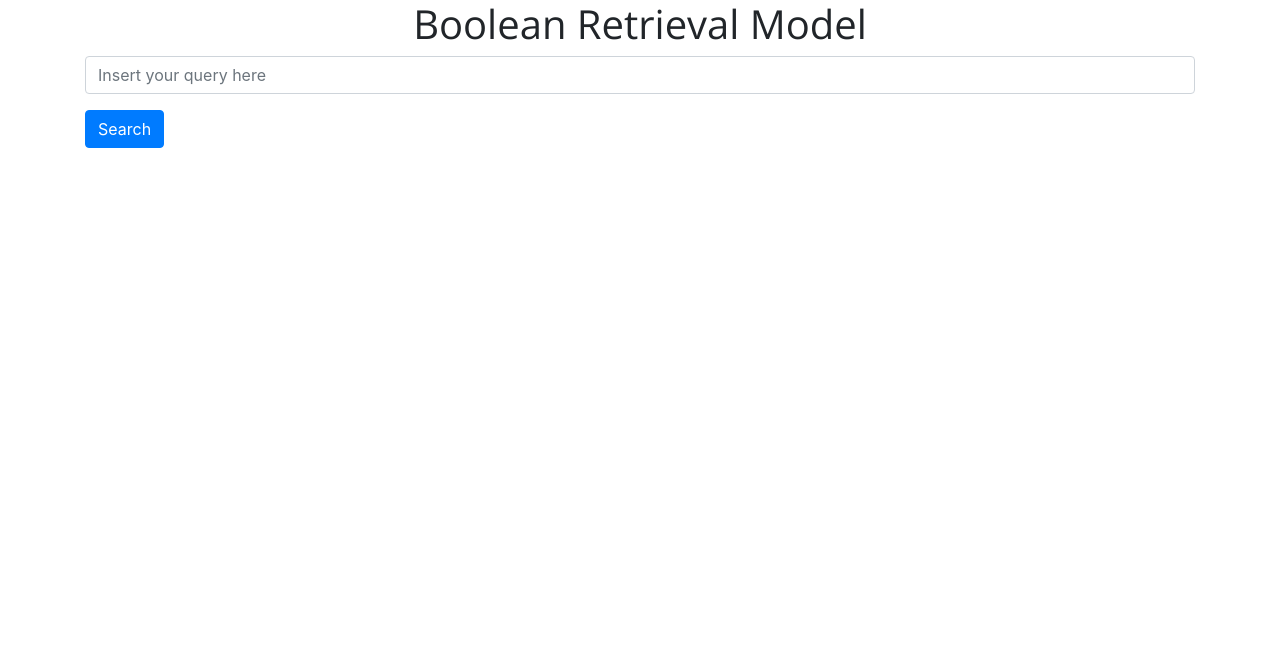
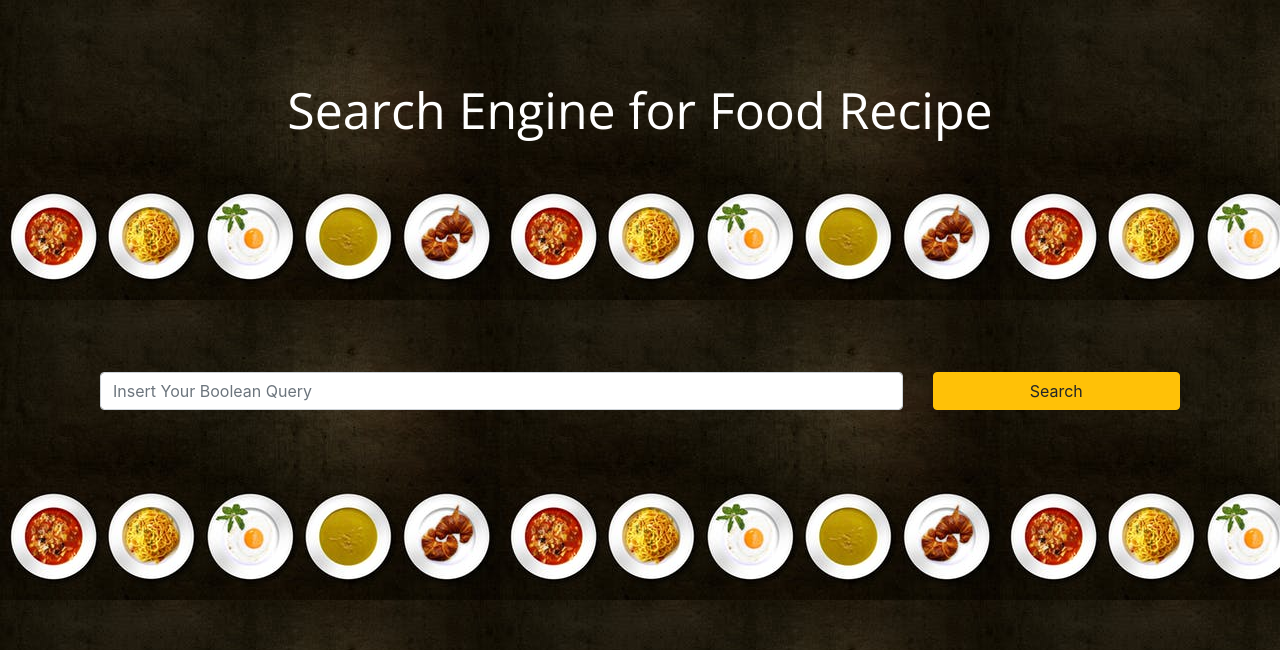
Before and after one commit to xabela/boolean-search-engine-food-recipe, a Flask app: page / in a window 1280 px wide. Shown: the top 650 px of the page. Run offline with Flask 2, Linux system fonts and the light colour scheme; parts of the project's set-up code (start-up, migrations or seed data) failed here and were passed over; some libraries are stand-ins or nearby versions.

Commit message:
no doc retrieved & home design

```diff
--- a/conversion.py
+++ b/conversion.py
@@ -106,7 +106,7 @@ class Conversion:
 		return print(" ".join(self.postfix))
 
 query = "nasi and ayam not(daging or telur)"
-query2 = "(ayam and goreng)or ijo"
+query2 = "(ayam and goreng)and ijo"
 obj = Conversion(query)
 obj.infixToPostfix(query2)
 
--- a/main.py
+++ b/main.py
@@ -14,8 +14,11 @@ def retrieval(result):
     doc_makanan = soup.find_all("doc")
 
     documents = []
-    for index in result:
-        documents.append(doc_makanan[index])
+    if (result):
+        for index in result:
+            documents.append(doc_makanan[index])
+    else:
+        document = []
 
     file.close()
     return documents
--- a/templates/home.html
+++ b/templates/home.html
@@ -1,4 +1,48 @@
 <!DOCTYPE html>
+<html lang="en">
+
+<head>
+    <meta charset="UTF-8">
+    <meta name="viewport" content="width=device-width, initial-scale=1.0">
+    <link rel="stylesheet" href="https://stackpath.bootstrapcdn.com/bootstrap/4.4.1/css/bootstrap.min.css"
+        integrity="sha384-Vkoo8x4CGsO3+Hhxv8T/Q5PaXtkKtu6ug5TOeNV6gBiFeWPGFN9MuhOf23Q9Ifjh" crossorigin="anonymous">
+    <link href="https://fonts.googleapis.com/css2?family=Open+Sans" rel="stylesheet">
+    <title>Home</title>
+</head>
+
+<body style="background-image: url('static/images/bg.jpeg')">
+    <!-- <img src="{{ url_for('static', filename='bg.jpeg') }}" /> -->
+    <div class="container">
+        <div class="row align-items-center justify-content-center text-center">
+            <div class="col-md-12">
+                <div class="row justify-content-center mb-4">
+                    <div class="col-md-8 text-center">
+                        <h1 style="padding-top: 80px; font-family: 'Open Sans', sans-serif; font-size:50px; color:white">
+                            Search Engine for Food Recipe</h1>
+                    </div>
+                </div>
+                <div class="col-md-12" style="padding-top: 200px;">
+                    <form method="POST" action="{{ url_for('upload') }}">
+                        <div class="row">
+                            <div class="col-md-9">
+                                <input type="text" class="form-control rounded" name="query"
+                                    placeholder="Insert Your Boolean Query">
+                            </div>
+                            <div class="col-md-3">
+                                <input type="submit" class="btn btn-warning btn-block rounded" value="Search">
+                            </div>
+                        </div>
+                    </form>
+                </div>
+            </div>
+        </div>
+    </div>
+</body>
+
+</html>
+
+
+<!-- <!DOCTYPE html>
 <html lang="en">
 <head>
     <meta charset="UTF-8">
@@ -26,4 +70,4 @@
     <script src="https://cdn.jsdelivr.net/npm/popper.js@1.16.0/dist/umd/popper.min.js" integrity="sha384-Q6E9RHvbIyZFJoft+2mJbHaEWldlvI9IOYy5n3zV9zzTtmI3UksdQRVvoxMfooAo" crossorigin="anonymous"></script>
     <script src="https://stackpath.bootstrapcdn.com/bootstrap/4.4.1/js/bootstrap.min.js" integrity="sha384-wfSDF2E50Y2D1uUdj0O3uMBJnjuUD4Ih7YwaYd1iqfktj0Uod8GCExl3Og8ifwB6" crossorigin="anonymous"></script>
 </body>
-</html>
+</html> -->
--- a/test.py
+++ b/test.py
@@ -72,12 +72,12 @@ inc_pandas = (pd.DataFrame(incidence_matrix, index = bahan_unik))
 def postfix(infix_tokens):
 
     #precendence initialization
-    precedence = {}
-    precedence['NOT'] = 3
-    precedence['AND'] = 2
-    precedence['OR'] = 1
-    precedence['('] = 0
-    precedence[')'] = 0
+    precedence = {'NOT':3, 'AND':2, 'OR':1, '(':0, ')':0}
+    # precedence['NOT'] = 3
+    # precedence['AND'] = 2
+    # precedence['OR'] = 1
+    # precedence['('] = 0
+    # precedence[')'] = 0
 
     output = []
     operator_stack = []
@@ -211,11 +211,5 @@ def process_query(q):
             a = results_stack.pop()
         #     print(a)
             NOT_op(a)
-
-tes = input('insert your query: ')
-process_query(tes)
-
-
-print(docs_hasil_index)
-
+    return docs_hasil_index
 print("Program end at = ", datetime.now().time())
```
Also changed, not shown: templates/coba.html (added, +30 -0 lines), static/images/bg.jpeg (added).
